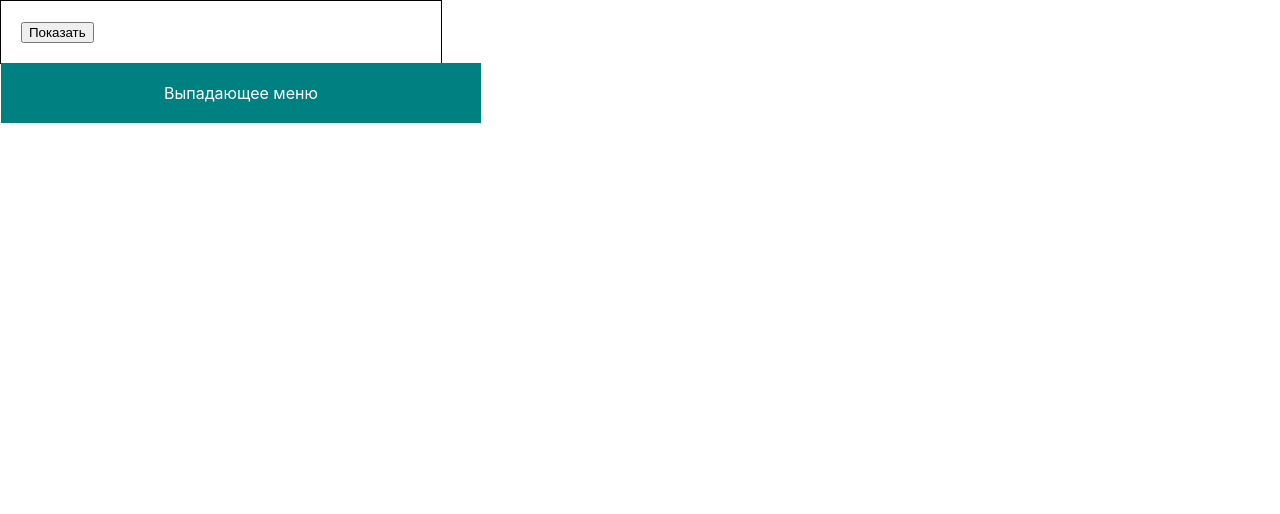
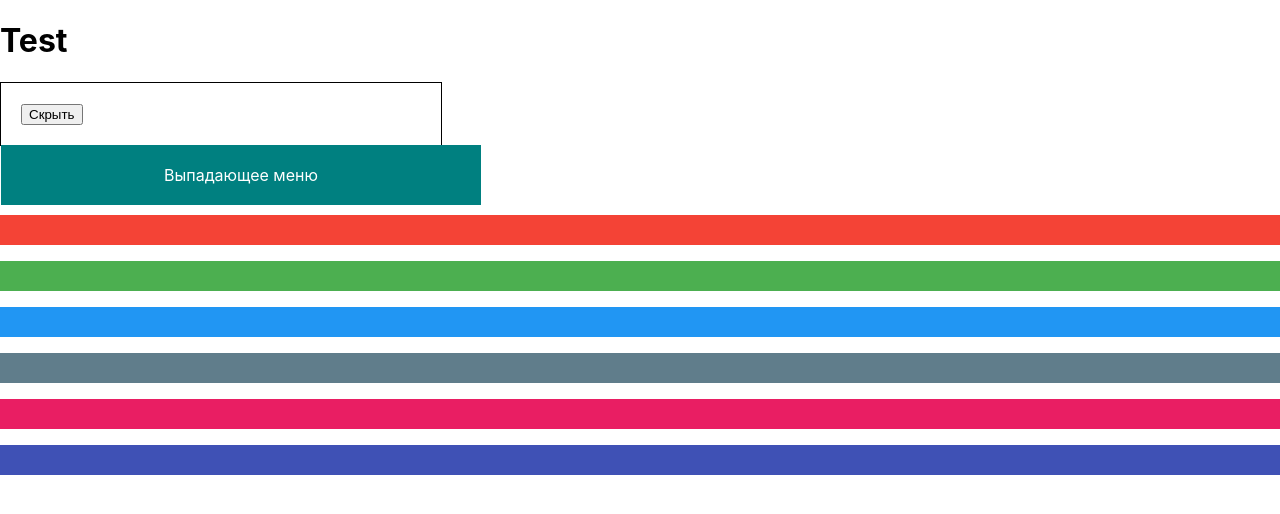
Before and after one commit to Balor1989/react-test, a React (Create React App) app: page / in a window 1280 px wide. Both pictures are taken after a click on the button "Показать". Shown: the top 514 px of the page. Built offline with nearby package versions, Linux system fonts and the light colour scheme.

Commit message:
save colorPicker

```diff
--- /dev/null
+++ b/src/ColorPicker/ColorPicker.css
@@ -0,0 +1,3 @@
+.ColorPicker__option{
+    height: 30px;
+}
--- /dev/null
+++ b/src/ColorPicker/ColorPicker.js
@@ -0,0 +1,18 @@
+import './ColorPicker.css'
+
+
+const ColorPicker = ({ options }) => (
+    <div className="ColorPicker">
+        <h2 className="ColorPicker__title">Color Picker</h2>
+        <div>
+            {options.map(({ label, color }) => (
+                <p key={label}
+                    className="ColorPicker__option"
+                    style={{ backgroundColor: color }}
+                ></p>
+            ))}
+        </div>
+    </div>
+)
+
+export default ColorPicker
--- /dev/null
+++ b/src/ColorPicker/colorPickerOptions.js
@@ -0,0 +1,14 @@
+
+
+
+
+const colorPickerOptions = [
+    { label: "red", color: "#F44336" },
+    { label: "green", color: "#4CAF50" },
+    { label: "blue", color: "#2196F3" },
+    { label: "grey", color: "#607D8B" },
+    { label: "pink", color: "#E91E63" },
+    { label: "indigo", color: "#3F51B5" }
+]
+
+export default colorPickerOptions
--- a/src/Counter/Dropdown/Dropdown.js
+++ /dev/null
@@ -1,16 +0,0 @@
-import React, { Component } from "react"
-import './Dropdown.css'
-
-
-class Dropdown extends Component {
-    render() {
-        return (
-            <div className="Dropdown">
-             <button type="button" className="Dropdown__toggle">Показать</button>
-
-             <div className="Dropdown__menu">Выпадающее меню</div>
-            </div>
-        )
- }
-}
-export default Dropdown
--- /dev/null
+++ b/src/Dropdown/Dropdown.js
@@ -0,0 +1,41 @@
+import React, { Component } from "react"
+import './Dropdown.css'
+
+
+class Dropdown extends Component {
+
+    state = {
+    visible: false
+    }
+
+    toggleElement = () => {
+        this.setState(prevState => ({
+            visible: !prevState.visible
+        }))
+    }
+    // showElement = () => {
+    //     this.setState({
+    //         visible: true
+    //     })
+    // }
+    // hideElement = () => {
+    //     this.setState({
+    //         visible: false
+    //     })
+    // }
+
+    render() {
+        return (
+            <div className="Dropdown">
+                <button type="button" className="Dropdown__toggle"
+                    onClick={this.toggleElement}>
+                    {this.state.visible ? "Скрыть" : "Показать"}</button>
+
+
+                {this.state.visible && <div className="Dropdown__menu">
+                    Выпадающее меню</div>}
+            </div>
+        );
+ }
+}
+export default Dropdown
--- a/src/index.js
+++ b/src/index.js
@@ -2,14 +2,18 @@
 import React from 'react';
 import ReactDOM from 'react-dom';
 import './index.css';
-import Counter from './Counter/Counter';
-import Dropdown from './Counter/Dropdown/Dropdown';
-// import reportWebVitals from './reportWebVitals';
+// import Counter from './Counter/Counter';
+import Dropdown from './Dropdown/Dropdown';
+import colorPickerOptions from './ColorPicker/colorPickerOptions'
+import ColorPicker from './ColorPicker/ColorPicker';
+
 
 ReactDOM.render(
   <React.StrictMode>
+    <h1>Test</h1>
     <Dropdown />
     {/* <Counter initialValue = {10} /> */}
+    <ColorPicker options={colorPickerOptions} />
   </React.StrictMode>,
   document.getElementById('root')
 );
```
Also changed, not shown: .prettierrc.json (deleted), .prettierrc.yaml (added), src/Dropdown/Dropdown.css (renamed from src/Counter/Dropdown/Dropdown.css).
